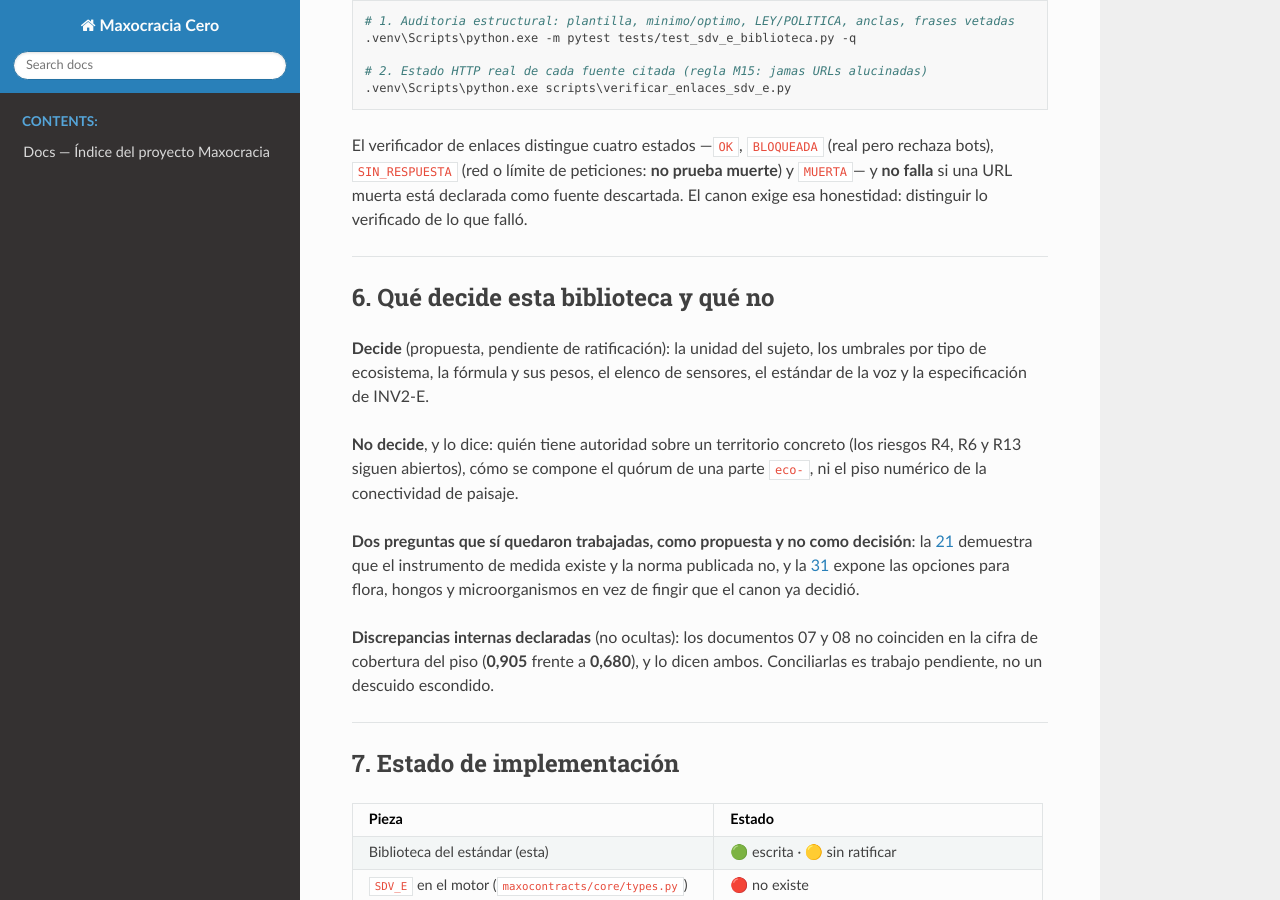
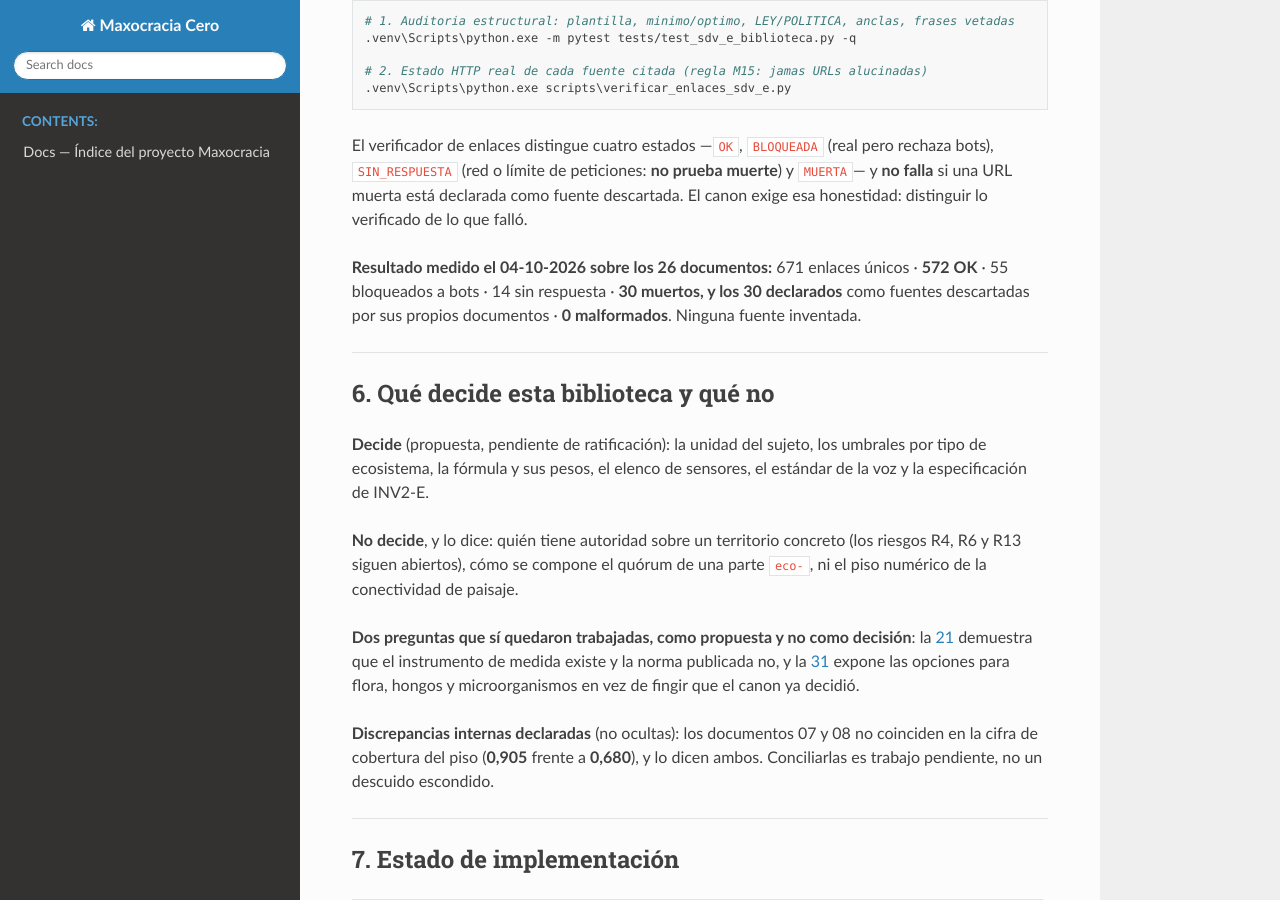
Before and after one commit to maxnelsonlopez/maxocracia-cero, a Sphinx documentation site: the page built from docs/theory/SDV-E/00_README_indice.md, in a window 1280 px wide and 900 px high, scrolled down 3508 px. Built offline with Sphinx 7.4.7 and the Read the Docs theme 3.1.0, drawn with Linux system fonts in a browser that asks for light colours; pages that are not in the unit, such as notebooks, are missing from menus.

Commit message:
docs(sdv-e): registra el veredicto medido de la verificacion de enlaces
671 enlaces unicos sobre los 26 documentos: 572 OK, 55 bloqueados a bots, 14 sin respuesta y 30 muertos -- los 30 declarados como fuentes descartadas por sus propios documentos. Cero malformados, cero fuentes inventadas. El verificador termina en VERDE (exit 0).

```diff
--- a/docs/theory/SDV-E/00_README_indice.md
+++ b/docs/theory/SDV-E/00_README_indice.md
@@ -146,6 +146,10 @@ El verificador de enlaces distingue cuatro estados —`OK`, `BLOQUEADA` (real pe
 URL muerta está declarada como fuente descartada. El canon exige esa honestidad: distinguir lo
 verificado de lo que falló.
 
+**Resultado medido el 04-10-2026 sobre los 26 documentos:** 671 enlaces únicos · **572 OK** ·
+55 bloqueados a bots · 14 sin respuesta · **30 muertos, y los 30 declarados** como fuentes
+descartadas por sus propios documentos · **0 malformados**. Ninguna fuente inventada.
+
 ---
 
 ## 6. Qué decide esta biblioteca y qué no
```
